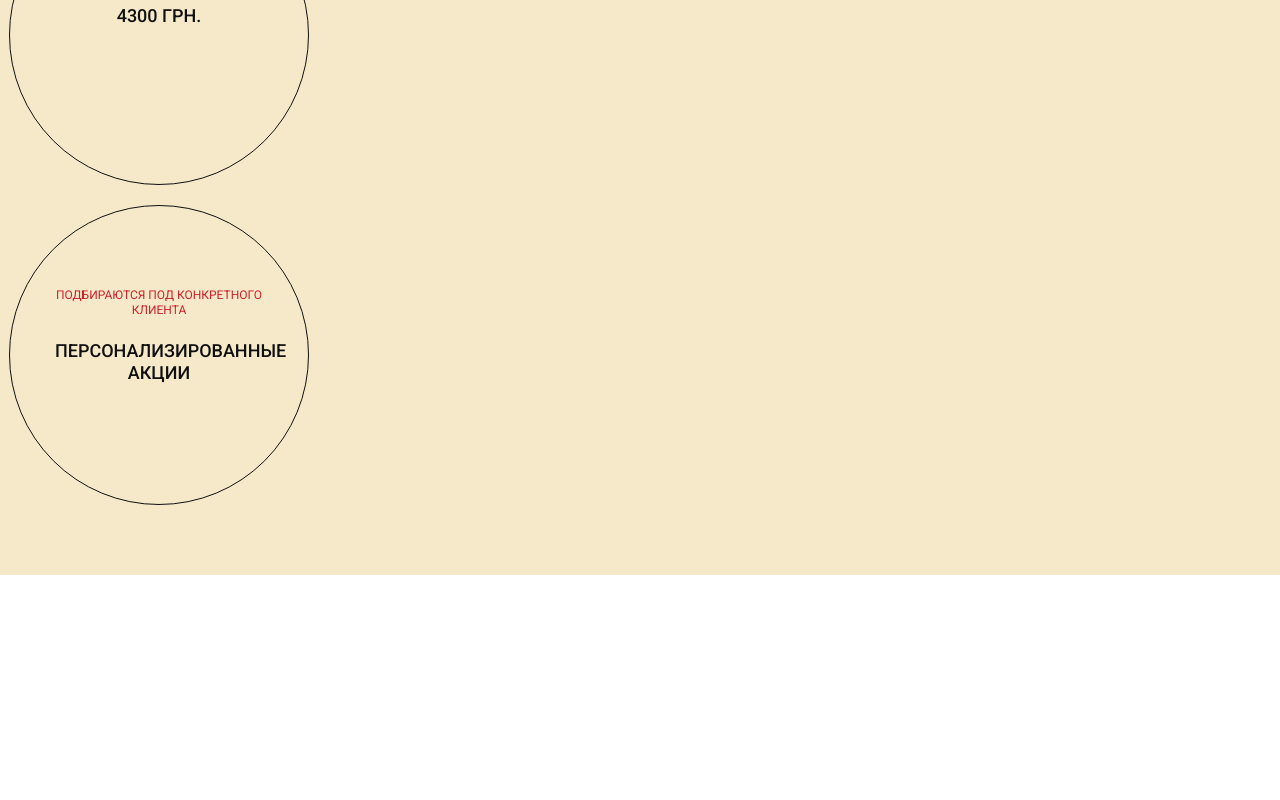
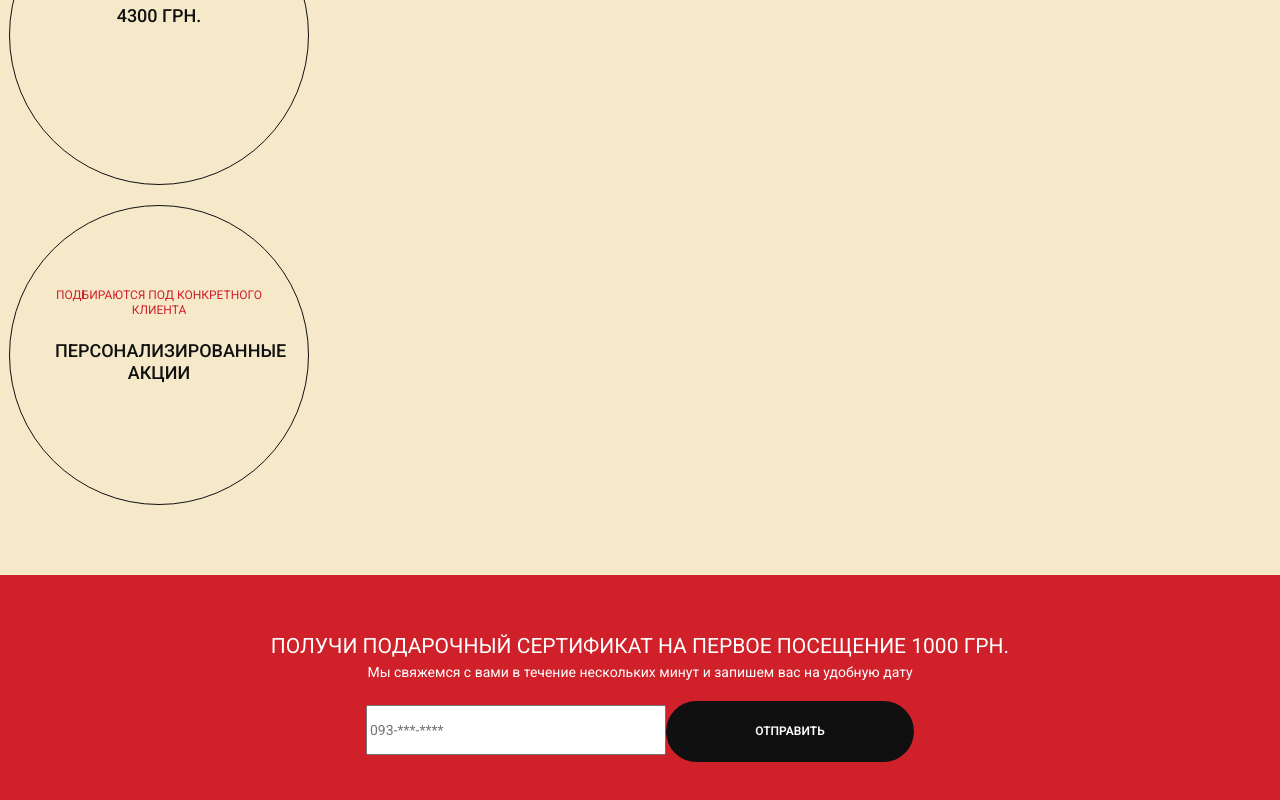
Before and after one commit to Sergey-Markov/salon-beauty, a React (Create React App) app: page / in a window 1280 px wide. Shown: the part 4041-4841 px from the top of the page. Before the commit the page ends 4616 px from the top, so only its background shows below. Built offline with nearby package versions, Linux system fonts and the light colour scheme.

Commit message:
add component Forma

```diff
--- a/src/App.js
+++ b/src/App.js
@@ -5,6 +5,7 @@ import Benefits from "./Components/Benefits/Benefits.js";
 import ChoseUs from "./Components/ChoseUs/ChoseUs.js";
 import Container from "./Components/Container/Container.js";
 import DiscountsBlock from "./Components/DiscountsBlock/DiscountsBlock.js";
+import Forma from "./Components/Forma/Forma.js";
 import Header from "./Components/Header/Header";
 import Hero from "./Components/Hero/Hero";
 import OurService from "./Components/OurService/OurService";
@@ -23,6 +24,7 @@ function App() {
       <WelcomeCard />
       <Portfolio />
       <Actions />
+      <Forma />
     </Container>
   );
 }
--- /dev/null
+++ b/src/Components/Forma/Forma.js
@@ -0,0 +1,41 @@
+import { useState } from "react";
+import "./Forma.scss";
+
+const Forma = () => {
+  const [phone, setPhone] = useState("");
+
+  const handleChange = (e) => {
+    setPhone(e.target.value);
+  };
+  const handleSubmit = (e) => {
+    e.preventDefault();
+    alert(phone);
+    setPhone("");
+  };
+
+  return (
+    <div className="Forma">
+      <div className="Forma-title">
+        получи подарочный сертификат на первое посещение 1000 грн.
+      </div>
+      <div className="Forma-text">
+        Мы свяжемся с вами в течение нескольких минут и запишем вас на удобную
+        дату
+      </div>
+      <form onSubmit={handleSubmit}>
+        <input
+          type="tel"
+          placeholder="093-***-****"
+          name="telephone"
+          pattern="[0-9]{3}-[0-9]{3}-[0-9]{4}"
+          onChange={handleChange}
+          value={phone}
+          required
+          className="Forma-inputTel"
+        />
+        <input type="submit" value="отправить" className="Forma-submitTel" />
+      </form>
+    </div>
+  );
+};
+export default Forma;
--- /dev/null
+++ b/src/Components/Forma/Forma.scss
@@ -0,0 +1,53 @@
+.Forma{
+    background-color: #D0202A;
+    width: 100%;
+    height: 401px;
+    text-align: center;
+    color: #FFFFFF;
+
+    padding: 58px 11px;
+    &-title{
+        font-style: normal;
+        font-weight: 400;
+        font-size: 21px;
+        line-height: 26px;
+        text-align: center;
+        text-transform: uppercase;
+        margin-bottom: 5px;
+
+    }
+    &-text{
+        font-style: normal;
+        font-weight: 400;
+        font-size: 14px;
+        line-height: 17px;
+        text-align: center;
+        margin-bottom: 20px;
+
+    }
+    &-inputTel{
+        width: 300px;
+        height: 50px;
+        font-style: normal;
+        font-weight: 400;
+        font-size: 14px;
+        line-height: 17px;
+        text-transform: uppercase;
+        color: #656363;
+        margin-bottom: 20px;
+    }
+    &-submitTel{
+        width: 248px;
+        height: 61px;
+        background-color: #101010;
+        border: transparent;
+        border-radius: 52px;
+        font-style: normal;
+        font-weight: 600;
+        font-size: 12px;
+        line-height: 15px;
+        text-transform: uppercase;
+
+        color: #FFFFFF;
+    }
+}
--- /dev/null
+++ b/src/Components/Forma/index.js
@@ -0,0 +1,3 @@
+import Forma from "./Forma";
+
+export { Forma };
```
